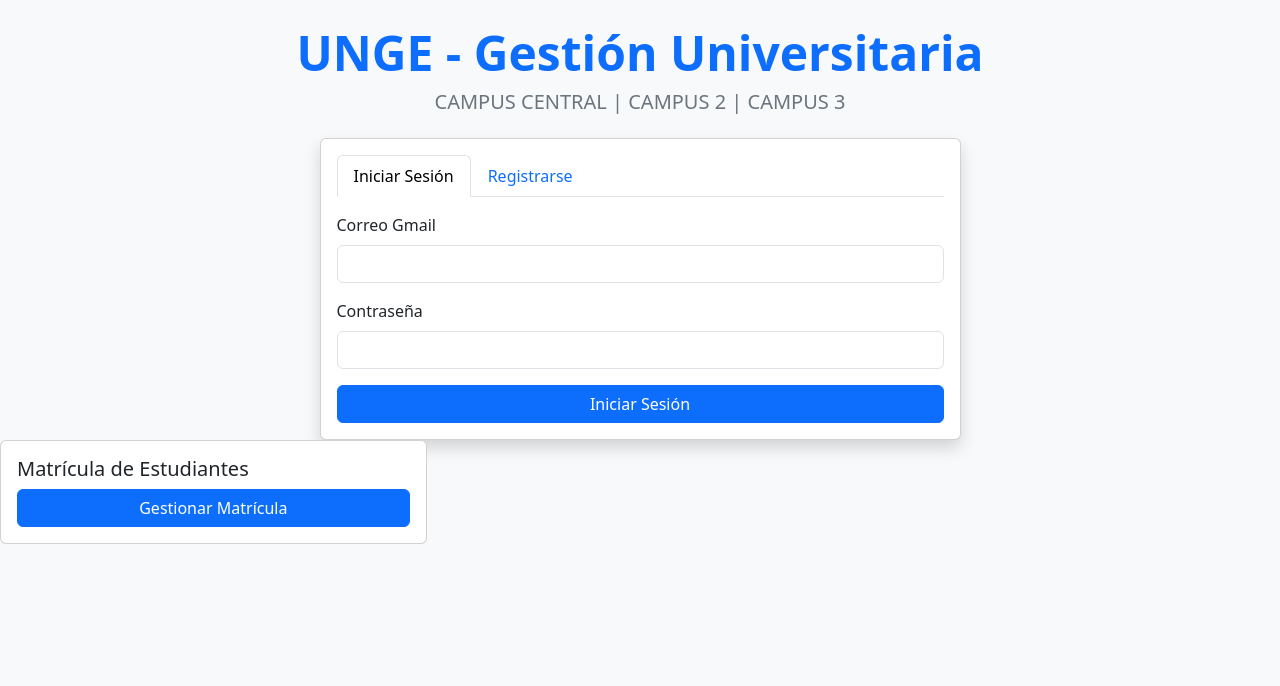
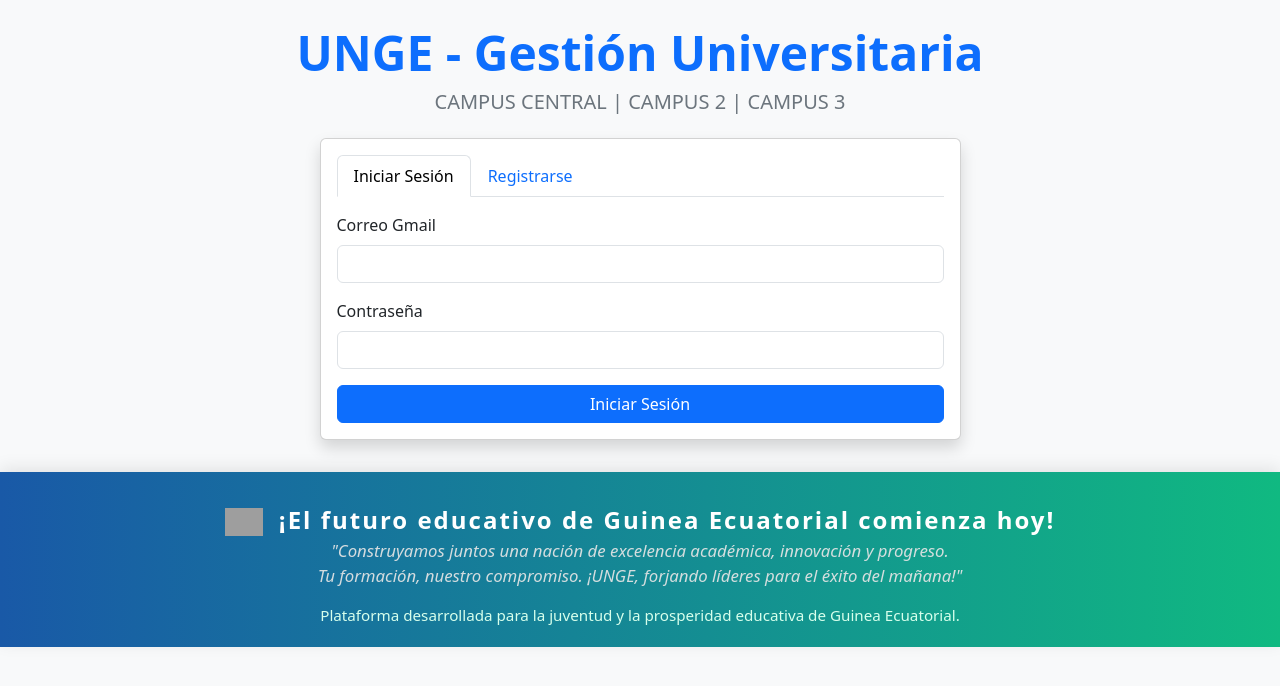
Before and after one commit to Enzema-hub/UNGE, a plain HTML site: page index.html in a window 1280 px wide. Drawn offline with nearby package versions, Linux system fonts and the light colour scheme; grey boxes are pictures that could not be loaded.

Commit message:
Update index.html

```diff
--- a/index.html
+++ b/index.html
@@ -12,13 +12,45 @@
         .mt-4 { margin-top: 1.5rem !important; }
         .mb-3 { margin-bottom: 1rem !important; }
         .pointer { cursor: pointer; }
+        .nav-pills .nav-link.active {
+            background-color: #0d6efd;
+        }
+        footer {
+            background: linear-gradient(90deg, #1959a7 0%, #10b981 100%);
+            color: #fff;
+            padding: 30px 0 20px 0;
+            text-align: center;
+            font-size: 1.1rem;
+            margin-top: 2rem;
+            box-shadow: 0 -4px 16px rgba(0,0,0,0.09);
+        }
+        .footer-title {
+            font-size: 1.5rem;
+            font-weight: 600;
+            letter-spacing: 2px;
+            margin-bottom: 0.7rem;
+        }
+        .footer-quote {
+            font-style: italic;
+            font-size: 1.05rem;
+            color: #e5e5e5;
+            opacity: 0.92;
+        }
+        .footer-logo {
+            width: 38px;
+            vertical-align: middle;
+            margin-right: 8px;
+        }
+        .footer-dev {
+            margin-top: 1rem;
+            font-size: 0.95rem;
+            color: #d7ffec;
+        }
     </style>
 </head>
 <body class="bg-light">
 
     <div class="container mt-4">
-
-        <!-- Título -->
         <div class="text-center mb-4">
             <h1 class="display-5 fw-bold text-primary">UNGE - Gestión Universitaria</h1>
             <h2 class="h5 text-secondary">CAMPUS CENTRAL | CAMPUS 2 | CAMPUS 3</h2>
@@ -91,7 +123,6 @@
                                             <option value="jefe_adjunto_dpto">Jefe Adjunto de Departamento</option>
                                         </select>
                                     </div>
-                                    <!-- Campos dinámicos adicionales según rol -->
                                     <div id="dynamicFields"></div>
                                     <button type="submit" class="btn btn-success w-100 mt-2">Registrarse</button>
                                 </form>
@@ -116,9 +147,16 @@
                     </div>
                 </div>
             </div>
-            <!-- Panel de módulos -->
             <div class="row gy-3" id="modules-panel">
-                <div class="col-md-4">
+                <div class="col-md-3">
+                    <div class="card h-100">
+                        <div class="card-body">
+                            <h5 class="card-title">Gestión de Usuarios</h5>
+                            <button class="btn btn-dark w-100" id="btnGestionUsuarios">Panel de Usuarios</button>
+                        </div>
+                    </div>
+                </div>
+                <div class="col-md-3">
                     <div class="card h-100">
                         <div class="card-body">
                             <h5 class="card-title">Facultades y Carreras</h5>
@@ -126,28 +164,22 @@
                         </div>
                     </div>
                 </div>
-                <div class="col-md-4">
+                <div class="col-md-3">
                     <div class="card h-100">
                         <div class="card-body">
-                            <h5 class="card-title">Departamentos</h5>
-                            <button class="btn btn-primary w-100" id="btnDepartamentos">Gestionar Departamentos</button>
+                            <h5 class="card-title">Matrícula</h5>
+                            <button class="btn btn-primary w-100" id="btnMatricula">Gestionar Matrícula</button>
                         </div>
                     </div>
                 </div>
-                <div class="col-md-4">
+                <div class="col-md-3">
                     <div class="card h-100">
                         <div class="card-body">
-                            <h5 class="card-title">Tablón de Anuncios</h5>
-                            <button class="btn btn-primary w-100" id="btnAnuncios">Ver Anuncios</button>
+                            <h5 class="card-title">Anuncios</h5>
+                            <button class="btn btn-primary w-100" id="btnAnuncios">Tablón de Anuncios</button>
                         </div>
                     </div>
                 </div>
-            </div>
-            <!-- Módulo dinámico -->
-            <div id="module-content" class="mt-4"></div>
-        </div>
-    </div>
-<!-- Botón en el panel de módulos solo visible para profesores -->
                 <div class="col-md-4" id="profesorModulePanel" style="display:none">
                     <div class="card h-100">
                         <div class="card-body">
@@ -156,8 +188,6 @@
                         </div>
                     </div>
                 </div>
-
-<!-- Botón en el panel de módulos solo visible para estudiantes -->
                 <div class="col-md-4" id="estudianteModulePanel" style="display:none">
                     <div class="card h-100">
                         <div class="card-body">
@@ -166,19 +196,45 @@
                         </div>
                     </div>
                 </div>
-
-<!-- Botón en el panel de módulos para matrícula -->
-<div class="col-md-4">
+                <div class="col-md-4" id="adminModulePanel" style="display:none">
                     <div class="card h-100">
                         <div class="card-body">
-            <h5 class="card-title">Matrícula de Estudiantes</h5>
-            <button class="btn btn-primary w-100" id="btnMatricula">Gestionar Matrícula</button>
+                            <h5 class="card-title">Administración</h5>
+                            <button class="btn btn-warning w-100" id="btnAdministracion">Administrar Archivos</button>
                         </div>
                     </div>
                 </div>
-    <!-- Bootstrap JS y dependencias -->
+                <!-- Módulo infórmate -->
+                <div class="col-md-4">
+                    <div class="card h-100 border-success">
+                        <div class="card-body">
+                            <h5 class="card-title text-success">Infórmate</h5>
+                            <button class="btn btn-outline-success w-100" id="btnInformate">Sobre la aplicación</button>
+                        </div>
+                    </div>
+                </div>
+            </div>
+            <div id="module-content" class="mt-4"></div>
+        </div>
+    </div>
+
+    <!-- FOOTER -->
+    <footer>
+        <span class="footer-title">
+            <img src="https://upload.wikimedia.org/wikipedia/commons/thumb/5/5b/Flag_of_Equatorial_Guinea.svg/40px-Flag_of_Equatorial_Guinea.svg.png" class="footer-logo" alt="Guinea Ecuatorial">
+            ¡El futuro educativo de Guinea Ecuatorial comienza hoy!
+        </span>
+        <div class="footer-quote">
+            "Construyamos juntos una nación de excelencia académica, innovación y progreso.<br>
+            Tu formación, nuestro compromiso. ¡UNGE, forjando líderes para el éxito del mañana!"
+        </div>
+        <div class="footer-dev">
+            Plataforma desarrollada para la juventud y la prosperidad educativa de Guinea Ecuatorial.
+        </div>
+    </footer>
+    <!-- jsPDF para comprobante de matrícula PDF -->
+    <script src="https://cdnjs.cloudflare.com/ajax/libs/jspdf/2.5.1/jspdf.umd.min.js"></script>
     <script src="https://cdn.jsdelivr.net/npm/bootstrap@5.3.0/dist/js/bootstrap.bundle.min.js"></script>
-    <!-- App JS -->
     <script src="app.js"></script>
 </body>
     </html>
```
Lines whose indentation alone changed are shown as unchanged.
